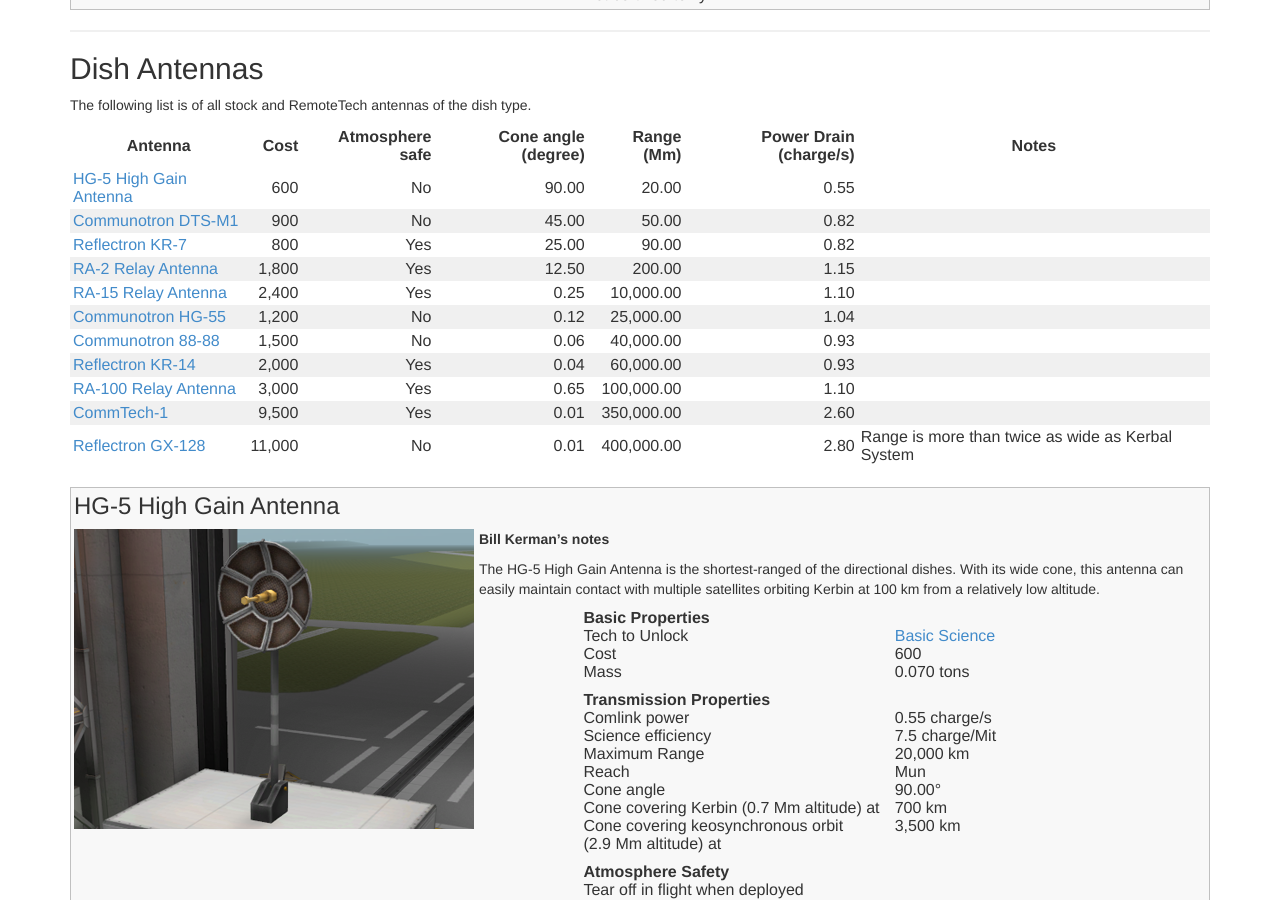
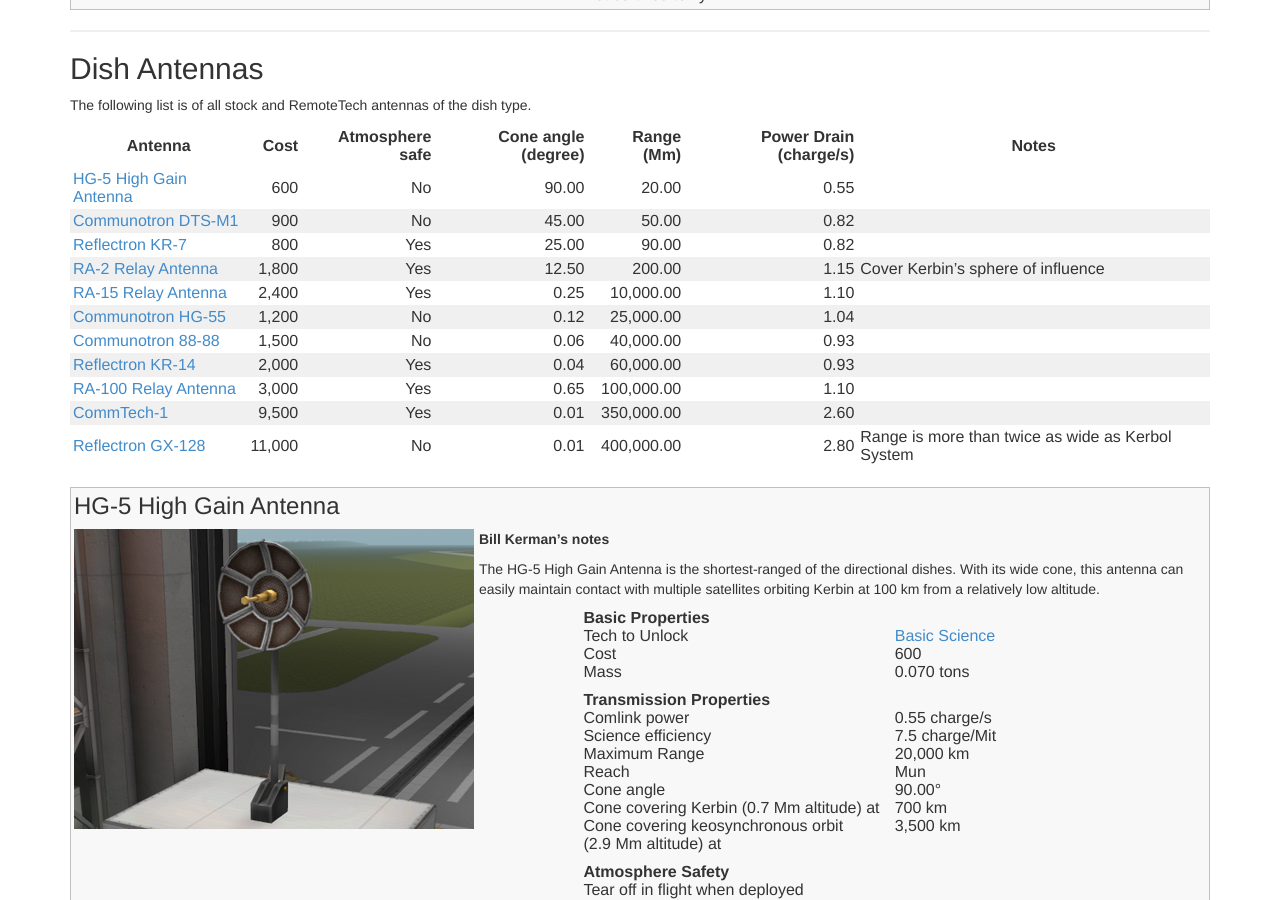
Before and after one commit to RemoteTechnologiesGroup/RemoteTech, a Jekyll site: the page built from guide/parts.md, in a window 1280 px wide and 900 px high, scrolled down 4380 px. Built offline with Jekyll 4.4.1, drawn with Linux system fonts in a browser that asks for light colours; nearby versions of some CDN libraries.

Commit message:
Minor revision

```diff
--- a/guide/parts.md
+++ b/guide/parts.md
@@ -308,14 +308,14 @@
 [HG-5 High Gain Antenna](#hg-5-high-gain-antenna) | 600 | No | 90.00 | 20.00 | 0.55 |
 [Communotron DTS-M1](#communotron-dts-m1) | 900 | No | 45.00 | 50.00 | 0.82 |
 [Reflectron KR-7](#reflectron-kr-7) | 800 | Yes | 25.00 | 90.00 | 0.82 |
-[RA-2 Relay Antenna](#ra-2-relay-antenna) | 1,800 | Yes | 12.50 | 200.00 | 1.15 |
+[RA-2 Relay Antenna](#ra-2-relay-antenna) | 1,800 | Yes | 12.50 | 200.00 | 1.15 | Cover Kerbin's sphere of influence
 [RA-15 Relay Antenna](#ra-15-relay-antenna) | 2,400 | Yes | 0.25 | 10,000.00 | 1.10 |
 [Communotron HG-55](#communotron-hg-55) | 1,200 | No | 0.12 | 25,000.00 | 1.04 |
 [Communotron 88-88](#communotron-88-88) | 1,500 | No | 0.06 | 40,000.00 | 0.93 |
 [Reflectron KR-14](#reflectron-kr-14) | 2,000 | Yes | 0.04 | 60,000.00 | 0.93  |
 [RA-100 Relay Antenna](#ra-100-relay-antenna) | 3,000 | Yes | 0.65 | 100,000.00 | 1.10 |
 [CommTech-1](#commtech-1) | 9,500 | Yes | 0.01 | 350,000.00 | 2.60 |
-[Reflectron GX-128](#reflectron-gx-128) | 11,000 | No | 0.01 | 400,000.00 | 2.80 | Range is more than twice as wide as Kerbal System
+[Reflectron GX-128](#reflectron-gx-128) | 11,000 | No | 0.01 | 400,000.00 | 2.80 | Range is more than twice as wide as Kerbol System
 {:.data}
 
 <div class="antenna" markdown="1">
```
